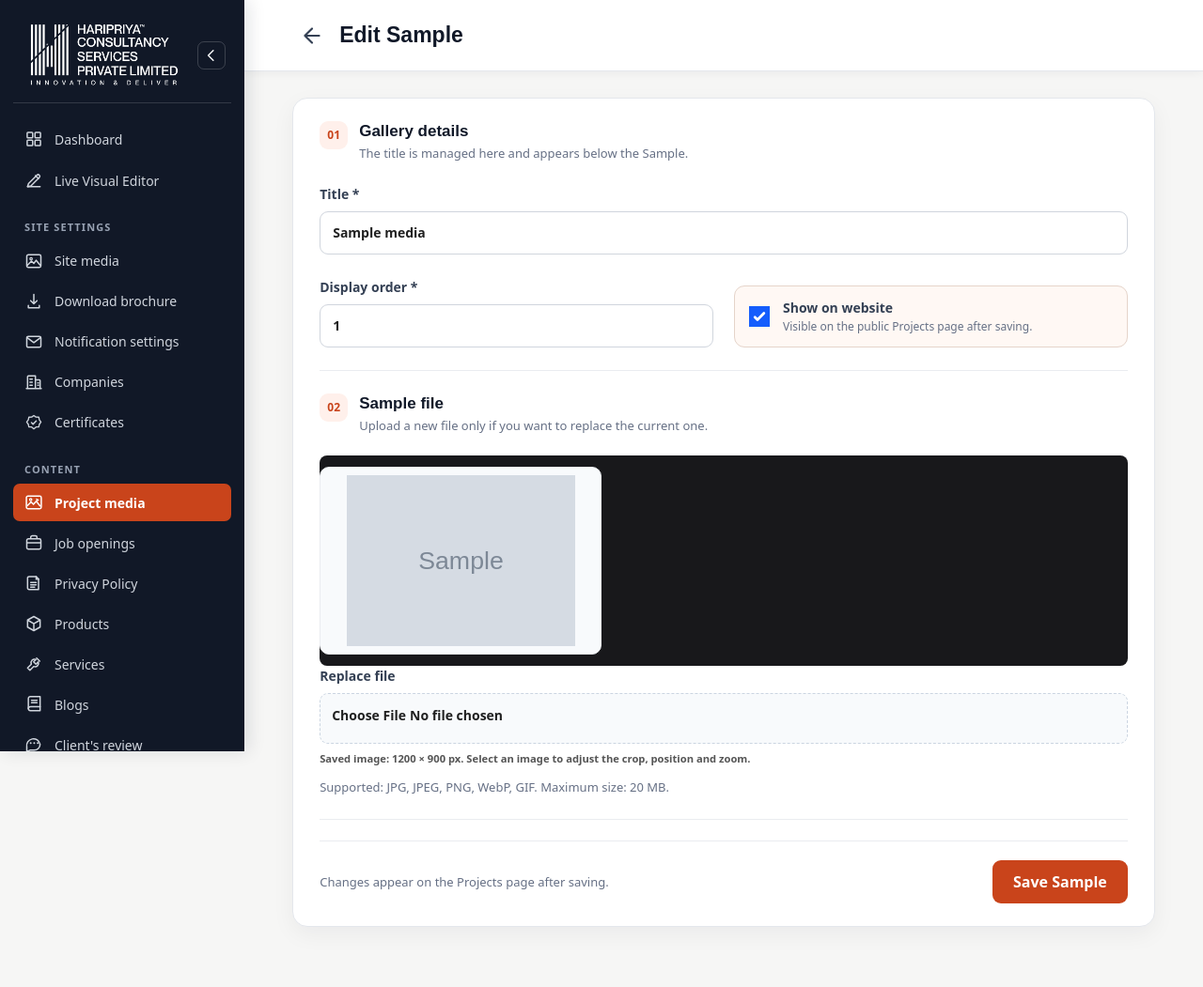
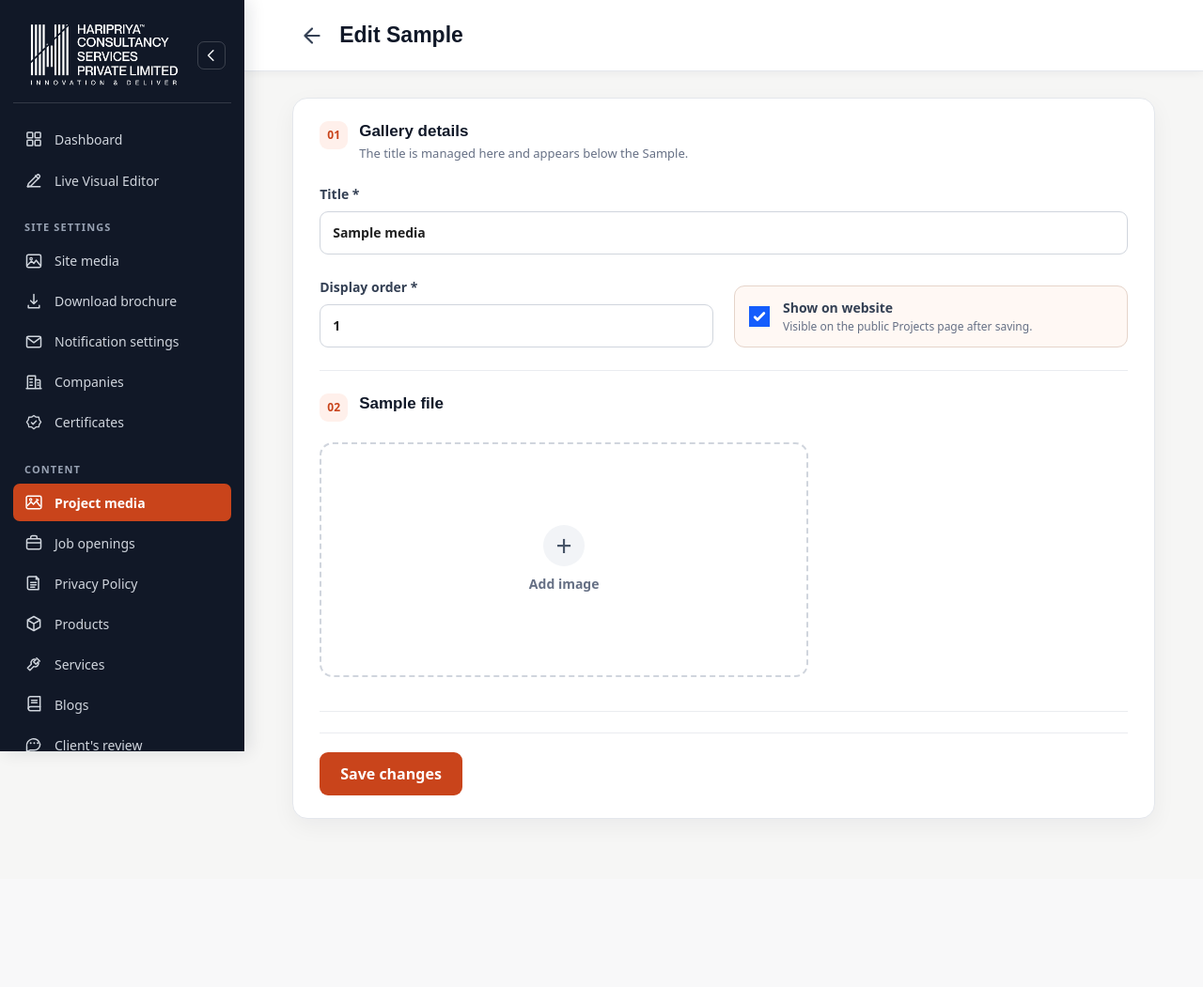
Before and after one commit to ThummarDarshika/HariPriya_Consultancy, a Laravel app: page /admin/project-media/1/edit in a window 1280 px wide. Shown: the whole page at 94% size. After the commit the page ends 872 px from the top, so only its background shows below. Run offline with Laravel 12, Linux system fonts and the light colour scheme; a user stored in the database is signed in; data comes from the database, SQL or seed files in the repository; tables that the repository leaves empty hold one stand-in row (values such as "Sample post"); grey boxes marked "Sample" are stand-in pictures; some libraries are stand-ins or nearby versions.

Commit message:
Refine crop editor and single image upload forms

```diff
--- a/public/css/image-crop-editor.css
+++ b/public/css/image-crop-editor.css
@@ -1,21 +1,44 @@
-.image-crop-editor { width: min(960px, 96vw); max-height: 94dvh; padding: 22px; border: 0; border-radius: 16px; overflow: auto; background: #fff; color: #191919; font: 15px/1.5 system-ui, sans-serif; }
+.image-crop-editor { position: fixed; inset: 0; margin: auto; box-sizing: border-box; width: min(960px, calc(100vw - 32px)); height: fit-content; max-height: calc(100dvh - 32px); padding: 22px; border: 0; border-radius: 16px; overflow: auto; background: #fff; color: #191919; font: 15px/1.5 system-ui, sans-serif; }
 .image-crop-editor::backdrop { background: #000b; }
-.image-crop-editor__heading, .image-crop-editor__tools, .image-crop-editor__actions, .image-crop-editor__preview { display: flex; align-items: center; gap: 12px; flex-wrap: wrap; }
+.image-crop-editor__heading, .image-crop-editor__actions { display: flex; align-items: center; gap: 12px; flex-wrap: wrap; }
 .image-crop-editor__heading { justify-content: space-between; }
+.image-crop-editor__heading { margin-bottom: 16px; }
+.image-crop-editor__heading [data-crop-cancel] { display: grid; place-items: center; width: 38px; height: 38px; padding: 0; border: 0; border-radius: 50%; background: #f2f4f7; color: #475467; }
+.image-crop-editor__heading [data-crop-cancel]:hover { background: #fff0e9; color: #c83b0a; }
 .image-crop-editor h2 { margin: 0; font-size: 24px; }
 .image-crop-editor p { margin: 8px 0 14px; }
 .image-crop-editor button { padding: 9px 15px; border: 1px solid #ccc; border-radius: 8px; background: #fff; color: #191919; cursor: pointer; }
 .image-crop-editor button:focus-visible { outline: 3px solid #f66234; }
 .image-crop-editor button:disabled { opacity: .5; cursor: wait; }
 .image-crop-editor [data-crop-apply] { background: #d63e08; color: #fff; border-color: #d63e08; }
-.image-crop-editor__workspace { height: clamp(220px, 43dvh, 440px); background: #fff; }
-.image-crop-editor__workspace > img { display: block; max-width: 100%; }
+.image-crop-editor__workspace { position: relative; overflow: hidden; border: 1px solid #e4e7ec; border-radius: 12px; height: clamp(220px, 43dvh, 440px); background: #fff; }
+.image-crop-editor__stage > img { display: block; max-width: 100%; }
 .image-crop-editor .cropper-container, .image-crop-editor .cropper-wrap-box, .image-crop-editor .cropper-face { background: #fff; }
 .image-crop-editor .cropper-face { opacity: 0; }
 .image-crop-editor .cropper-view-box { background: #fff; }
-.image-crop-editor__tools { margin: 16px 0; }
-.image-crop-editor__preview { padding: 12px; background: #f5f5f5; border-radius: 10px; justify-content: space-between; }
-.image-crop-editor__preview canvas { max-width: min(100%, 240px); max-height: 140px; object-fit: contain; border: 1px solid #ddd; background: white; }
 .image-crop-editor__actions { justify-content: flex-end; }
 .image-crop-editor [data-crop-error] { color: #b42318; }
-.image-crop-hint { display: block; margin-top: 8px; color: #555; }
+.image-upload-native { position: absolute !important; width: 1px !important; height: 1px !important; padding: 0 !important; margin: -1px !important; opacity: 0; overflow: hidden; clip-path: inset(50%); }
+.admin-panel .image-upload-tile { position: relative; box-sizing: border-box; display: flex; align-items: center; justify-content: center; width: 100%; max-width: 520px; height: 250px; margin: 12px 0; padding: 20px; overflow: hidden; border: 2px dashed #d0d5dd; border-radius: 14px; background: #fff; color: #667085; cursor: pointer; }
+.admin-panel .image-upload-tile img { display: none; box-sizing: border-box; width: auto; height: auto; min-width: 0; min-height: 0; max-width: 100%; max-height: 206px; padding: 0; margin: 0; border: 0; border-radius: 8px; background: transparent; object-fit: contain; }
+.admin-panel .image-upload-tile.has-image img { display: block; }
+.image-upload-tile__overlay { position: absolute; inset: 12px; display: flex; flex-direction: column; align-items: center; justify-content: center; gap: 8px; border: 2px dashed transparent; border-radius: 10px; background: transparent; color: #667085; transition: opacity .18s ease, background .18s ease; }
+.image-upload-tile__plus { display: grid; place-items: center; width: 44px; height: 44px; border-radius: 50%; background: #f2f4f7; color: #475467; font-size: 30px; font-weight: 400; line-height: 1; }
+.image-upload-tile.has-image .image-upload-tile__overlay { opacity: 0; }
+.image-upload-tile:hover .image-upload-tile__overlay, .image-upload-tile:focus-visible .image-upload-tile__overlay { opacity: 1; border-color: #e1643d; background: #ffffffc9; color: #b33b14; }
+.image-upload-tile:focus-visible { outline: 3px solid #f66234; outline-offset: 3px; }
+@media (hover: none) { .image-upload-tile.has-image .image-upload-tile__overlay { opacity: 1; inset: auto 10px 10px auto; padding: 8px; flex-direction: row; background: #ffffffe6; } .image-upload-tile.has-image .image-upload-tile__plus { width: 26px; height: 26px; font-size: 22px; } }
+.image-crop-editor__stage { height: 100%; }
+.image-crop-editor__resize-handles { position: absolute; inset: 0; z-index: 5; pointer-events: none; }
+.image-crop-editor .image-crop-editor__workspace [data-crop-resize] { position: absolute; width: 18px; height: 18px; padding: 0; border: 2px solid #d63e08; border-radius: 4px; background: #fff; box-shadow: 0 1px 5px #10182840; transform: translate(-50%, -50%); pointer-events: auto; touch-action: none; }
+.image-crop-editor [data-crop-resize="nw"], .image-crop-editor [data-crop-resize="se"] { cursor: nwse-resize; }
+.image-crop-editor [data-crop-resize="ne"], .image-crop-editor [data-crop-resize="sw"] { cursor: nesw-resize; }
+.image-crop-editor__utility-tools, .image-crop-editor__zoom-tools { position: absolute; bottom: 14px; z-index: 10; display: flex; padding: 5px; border: 1px solid #e4e7ec; border-radius: 14px; background: #ffffffed; box-shadow: 0 4px 18px #10182824; }
+.image-crop-editor__utility-tools { left: 14px; gap: 4px; }
+.image-crop-editor__zoom-tools { right: 14px; flex-direction: column; align-items: center; }
+.image-crop-editor .image-crop-editor__workspace button { display: grid; place-items: center; width: 40px; height: 40px; padding: 0; border: 0; border-radius: 9px; background: transparent; color: #344054; }
+.image-crop-editor .image-crop-editor__workspace button:hover { background: #fff0e9; color: #c83b0a; }
+.image-crop-editor [data-crop-percent] { min-width: 46px; padding: 6px 2px; border-block: 1px solid #eaecf0; color: #475467; font-size: 12px; font-weight: 650; font-variant-numeric: tabular-nums; text-align: center; }
+.image-crop-editor .image-crop-editor__size { color: #667085; font-size: 13px; }
+.image-crop-editor [data-crop-error]:empty { display: none; }
+@media (max-width: 600px) { .image-crop-editor { padding: 16px; } .image-crop-editor__workspace { height: clamp(220px, 43dvh, 380px); } }
--- a/public/js/image-crop-editor.js
+++ b/public/js/image-crop-editor.js
@@ -1,62 +1,92 @@
 (() => {
     'use strict';
     const approved = new WeakSet();
+    const widgets = new WeakMap();
+    const previousSelections = new WeakMap();
     let busy = false;
-    document.querySelectorAll('input[type="file"][data-crop-width]').forEach(input => {
-        if (input.dataset.mediaKind === 'video') return;
-        const hint = document.createElement('small');
-        hint.className = 'image-crop-hint';
-        hint.textContent = `Saved image: ${input.dataset.cropWidth} × ${input.dataset.cropHeight} px. Select an image to adjust the crop, position and zoom.`;
-        input.after(hint);
+    document.querySelectorAll('input[type="file"]').forEach(input => {
+        if (input.multiple || !/image\//.test(input.accept) || input.dataset.mediaKind === 'video') return;
+        const button = document.createElement('button');
+        button.type = 'button';
+        button.className = 'image-upload-tile';
+        button.setAttribute('aria-label', 'Add image');
+        button.innerHTML = '<img alt="Selected image"><span class="image-upload-tile__overlay"><span class="image-upload-tile__plus" aria-hidden="true">+</span><span>Add image</span></span>';
+        input.classList.add('image-upload-native');
+        input.after(button);
+        const widget = { button, image: button.querySelector('img'), url: null };
+        widgets.set(input, widget);
+        if (input.dataset.currentImage) {
+            widget.image.src = input.dataset.currentImage;
+            button.classList.add('has-image');
+        }
+        button.addEventListener('click', () => input.click());
     });
     const dialog = document.createElement('dialog');
     dialog.className = 'image-crop-editor';
     dialog.setAttribute('data-cms-ignore', '');
     dialog.setAttribute('aria-labelledby', 'crop-heading');
-    dialog.innerHTML = `<div class="image-crop-editor__heading"><h2 id="crop-heading">Adjust image</h2><button type="button" data-crop-cancel aria-label="Cancel image selection">×</button></div>
-        <p data-crop-info></p><p>Drag to position. Use the wheel, pinch, or zoom buttons to resize. Empty space is saved as white.</p>
-        <div class="image-crop-editor__workspace"><img alt="Image being adjusted" data-crop-image></div>
-        <div class="image-crop-editor__tools"><button type="button" data-crop-zoom="-0.15">− Zoom out</button><button type="button" data-crop-zoom="0.15">+ Zoom in</button><button type="button" data-crop-fit>Fit whole image</button><button type="button" data-crop-reset>Reset</button></div>
-        <div class="image-crop-editor__preview"><div><strong>Saved image preview</strong><p data-crop-size></p></div><canvas data-crop-preview></canvas></div>
+    const icon = paths => `<svg viewBox="0 0 24 24" width="20" height="20" fill="none" stroke="currentColor" stroke-width="1.8" stroke-linecap="round" stroke-linejoin="round" aria-hidden="true">${paths}</svg>`;
+    dialog.innerHTML = `<div class="image-crop-editor__heading"><h2 id="crop-heading">Adjust image</h2><button type="button" data-crop-cancel aria-label="Cancel image selection" title="Close editor">${icon('<path d="m6 6 12 12M18 6 6 18"/>')}</button></div>
+        <div class="image-crop-editor__workspace">
+            <div class="image-crop-editor__stage"><img alt="Image being adjusted" data-crop-image></div>
+            <div class="image-crop-editor__resize-handles">${['nw', 'ne', 'sw', 'se'].map(corner => `<button type="button" data-crop-resize="${corner}" aria-label="Resize image from ${corner}. Use arrow keys to adjust." title="Drag to resize image"></button>`).join('')}</div>
+            <div class="image-crop-editor__utility-tools" role="group" aria-label="Image tools">
+                <button type="button" data-crop-fit aria-label="Fit whole image" title="Fit whole image">${icon('<path d="M8 3H3v5m13-5h5v5M3 16v5h5m13-5v5h-5"/><rect x="7" y="7" width="10" height="10" rx="1"/>')}</button>
+                <button type="button" data-crop-reset aria-label="Reset image" title="Reset image">${icon('<path d="M3 11a9 9 0 1 1 2.7 7M3 4v7h7"/>')}</button>
+            </div>
+            <div class="image-crop-editor__zoom-tools" role="group" aria-label="Zoom controls">
+                <button type="button" data-crop-zoom="0.15" aria-label="Zoom in" title="Zoom in">${icon('<circle cx="10.5" cy="10.5" r="6.5"/><path d="m16 16 5 5M7.5 10.5h6m-3-3v6"/>')}</button>
+                <output data-crop-percent aria-live="polite" aria-label="Image zoom" title="Zoom relative to original image size">100%</output>
+                <button type="button" data-crop-zoom="-0.15" aria-label="Zoom out" title="Zoom out">${icon('<circle cx="10.5" cy="10.5" r="6.5"/><path d="m16 16 5 5M7.5 10.5h6"/>')}</button>
+            </div>
+        </div>
+        <p class="image-crop-editor__size" data-crop-size></p>
         <p role="alert" data-crop-error></p><div class="image-crop-editor__actions"><button type="button" data-crop-cancel>Cancel selection</button><button type="button" data-crop-apply>Use this image</button></div>`;
     document.body.append(dialog);
     const image = dialog.querySelector('[data-crop-image]');
-    const preview = dialog.querySelector('[data-crop-preview]');
+    const zoomPercent = dialog.querySelector('[data-crop-percent]');
     const applyButton = dialog.querySelector('[data-crop-apply]');
 
-    function edit(file, options, index, total) {
+    function edit(file, options) {
         return new Promise(resolve => {
             let cropper;
             let width;
             let height;
-            let frame;
             let ready = false;
             let finished = false;
+            let resizing = null;
             const source = URL.createObjectURL(file);
             const error = dialog.querySelector('[data-crop-error]');
             error.textContent = '';
             applyButton.disabled = true;
             function render() {
-                cancelAnimationFrame(frame);
-                frame = requestAnimationFrame(() => {
-                    if (!ready) return;
-                    const canvas = cropper.getCroppedCanvas({ width: Math.min(width, 420), height: Math.min(width, 420) * height / width, fillColor: '#fff' });
-                    if (!canvas) return;
-                    preview.width = canvas.width;
-                    preview.height = canvas.height;
-                    preview.getContext('2d').drawImage(canvas, 0, 0);
+                if (!ready) return;
+                const data = cropper.getImageData();
+                zoomPercent.textContent = `${Math.round(data.width / data.naturalWidth * 100)}%`;
+                const canvas = cropper.getCanvasData();
+                const container = cropper.getContainerData();
+                dialog.querySelectorAll('[data-crop-resize]').forEach(handle => {
+                    const corner = handle.dataset.cropResize;
+                    const x = canvas.left + (corner.includes('e') ? canvas.width : 0);
+                    const y = canvas.top + (corner.includes('s') ? canvas.height : 0);
+                    handle.style.left = `${Math.max(12, Math.min(container.width - 12, x))}px`;
+                    handle.style.top = `${Math.max(12, Math.min(container.height - 12, y))}px`;
                 });
             }
             function finish(result) {
                 if (finished) return;
                 finished = true;
                 ready = false;
-                cancelAnimationFrame(frame);
                 cropper?.destroy();
                 URL.revokeObjectURL(source);
                 dialog.close();
                 dialog.oncancel = null;
                 dialog.onclick = null;
+                dialog.onpointerdown = null;
+                dialog.onpointermove = null;
+                dialog.onpointerup = null;
+                dialog.onpointercancel = null;
+                dialog.onkeydown = null;
                 image.onerror = null;
                 resolve(result);
             }
@@ -84,7 +114,6 @@
                     const w = Math.min(container.width * .88, container.height * .88 * width / height);
                     const h = w * height / width;
                     this.cropper.setCropBoxData({ left: (container.width - w) / 2, top: (container.height - h) / 2, width: w, height: h });
-                    dialog.querySelector('[data-crop-info]').textContent = `${file.name} · Image ${index + 1} of ${total} · Original: ${original.naturalWidth} × ${original.naturalHeight} px`;
                     dialog.querySelector('[data-crop-size]').textContent = `Output: ${width} × ${height} px`;
                     setTimeout(() => {
                         if (finished) return;
@@ -97,6 +126,38 @@
                 crop: render,
             });
             dialog.oncancel = event => { event.preventDefault(); finish(null); };
+            dialog.onpointerdown = event => {
+                const handle = event.target.closest('[data-crop-resize]');
+                if (!ready || !handle || event.button !== 0) return;
+                event.preventDefault();
+                event.stopPropagation();
+                const canvas = cropper.getCanvasData();
+                const east = handle.dataset.cropResize.includes('e');
+                const south = handle.dataset.cropResize.includes('s');
+                resizing = {
+                    pointerId: event.pointerId, x: event.clientX, y: event.clientY, canvas, east, south,
+                    anchorX: canvas.left + (east ? 0 : canvas.width),
+                    anchorY: canvas.top + (south ? 0 : canvas.height),
+                };
+                handle.setPointerCapture(event.pointerId);
+            };
+            dialog.onpointermove = event => {
+                if (!resizing || event.pointerId !== resizing.pointerId) return;
+                event.preventDefault();
+                const { x, y, canvas, east, south, anchorX, anchorY } = resizing;
+                const vx = (east ? 1 : -1) * canvas.width;
+                const vy = (south ? 1 : -1) * canvas.height;
+                const scale = Math.max(.02, Math.min(20, 1 + ((event.clientX - x) * vx + (event.clientY - y) * vy) / (vx * vx + vy * vy)));
+                cropper.setCanvasData({ width: canvas.width * scale });
+                cropper.moveTo(east ? anchorX : anchorX - canvas.width * scale, south ? anchorY : anchorY - canvas.height * scale);
+                render();
+            };
+            dialog.onpointerup = dialog.onpointercancel = () => { resizing = null; };
+            dialog.onkeydown = event => {
+                if (!ready || !event.target.closest('[data-crop-resize]') || !['ArrowUp', 'ArrowRight', 'ArrowDown', 'ArrowLeft'].includes(event.key)) return;
+                event.preventDefault();
+                cropper.zoom(['ArrowUp', 'ArrowRight'].includes(event.key) ? .05 : -.05);
+            };
             dialog.onclick = async event => {
                 if (event.target.closest('[data-crop-cancel]')) return finish(null);
                 if (!ready) return;
@@ -141,20 +202,34 @@
                     width: input.dataset.cropWidth,
                     height: input.dataset.cropHeight,
                     maximumBytes: Number(input.dataset.maxBytes) || 5 * 1024 * 1024,
-                }, index, files.length);
-                if (!result) { input.value = ''; return; }
+                });
+                if (!result) {
+                    const restored = new DataTransfer();
+                    (previousSelections.get(input) || []).forEach(file => restored.items.add(file));
+                    input.files = restored.files;
+                    return;
+                }
                 output.push(result);
             }
             const transfer = new DataTransfer();
             output.forEach(file => transfer.items.add(file));
             input.files = transfer.files;
+            previousSelections.set(input, output);
+            const widget = widgets.get(input);
+            if (widget && output[0]) {
+                if (widget.url) URL.revokeObjectURL(widget.url);
+                widget.url = URL.createObjectURL(output[0]);
+                widget.image.src = widget.url;
+                widget.button.classList.add('has-image');
+                if (input.name === 'image_upload') {
+                    const remove = form?.querySelector('[name="remove_image"]');
+                    if (remove) remove.checked = false;
+                }
+                const removeAsset = input.name === 'upload' && form?.querySelector('[name="remove"]');
+                if (removeAsset) removeAsset.checked = false;
+            }
             approved.add(input);
             input.dispatchEvent(new Event('change', { bubbles: true }));
-            if (form) {
-                let summary = input.parentElement.querySelector('[data-crop-summary]');
-                if (!summary) { summary = document.createElement('p'); summary.dataset.cropSummary = ''; input.after(summary); }
-                summary.textContent = `${output.length} image(s) ready. Save the form to upload.`;
-            }
         } catch (exception) {
             input.value = '';
             if (dialog.open) dialog.close();
--- a/resources/views/admin/project-media/form.blade.php
+++ b/resources/views/admin/project-media/form.blade.php
@@ -40,23 +40,19 @@
                 </div>
             </section>
             <section class="admin-form-section">
-                <div class="admin-form-section__heading"><span>02</span><div><h2>{{ ucfirst($item->media_type) }} file</h2><p>{{ $item->exists ? 'Upload a new file only if you want to replace the current one.' : ($item->media_type === 'image' ? 'Select up to 20 images. Each creates a separate gallery card with this title.' : 'Choose the video to show on the Projects page.') }}</p></div></div>
-                @if ($item->file_path)
+                <div class="admin-form-section__heading"><span>02</span><div><h2>{{ ucfirst($item->media_type) }} file</h2>@if ($item->media_type === 'video' || ! $item->exists)<p>{{ $item->exists ? 'Upload a new file only if you want to replace the current one.' : ($item->media_type === 'image' ? 'Select up to 20 images. Each creates a separate gallery card with this title.' : 'Choose the video to show on the Projects page.') }}</p>@endif</div></div>
+                @if ($item->file_path && $item->media_type === 'video')
                     <div class="overflow-hidden rounded-lg bg-default-900">
-                        @if ($item->media_type === 'video')
                             <video src="{{ $item->file_path }}" controls preload="metadata" class="max-h-72 w-full object-contain"></video>
-                        @else
-                            <img src="{{ $item->file_path }}" alt="Current project image" class="max-h-72 w-full object-contain">
-                        @endif
                     </div>
                 @endif
-                <label class="block">{{ $item->exists ? 'Replace file' : 'Upload file *' }}
-                    <input name="{{ ! $item->exists && $item->media_type === 'image' ? 'media_upload[]' : 'media_upload' }}" @if (! $item->exists && $item->media_type === 'image') multiple @endif type="file" accept="{{ $item->media_type === 'video' ? '.mp4,.webm,.ogg,.ogv,video/mp4,video/webm,video/ogg' : '.jpg,.jpeg,.png,.webp,.gif,image/jpeg,image/png,image/webp,image/gif' }}" data-crop-width="1200" data-crop-height="900" data-project-media-file data-media-kind="{{ $item->media_type }}" data-max-bytes="{{ $maximumMegabytes * 1048576 }}" @unless ($item->exists)data-requires-file="true"@endunless aria-describedby="project-media-upload-help project-media-upload-error" class="mt-2 block w-full">
+                <label class="block">{{ $item->media_type === 'video' ? ($item->exists ? 'Replace file' : 'Upload file *') : '' }}
+                    <input name="{{ ! $item->exists && $item->media_type === 'image' ? 'media_upload[]' : 'media_upload' }}" @if (! $item->exists && $item->media_type === 'image') multiple @endif type="file" accept="{{ $item->media_type === 'video' ? '.mp4,.webm,.ogg,.ogv,video/mp4,video/webm,video/ogg' : '.jpg,.jpeg,.png,.webp,.gif,image/jpeg,image/png,image/webp,image/gif' }}" data-current-image="{{ $item->media_type === 'image' ? $item->file_path : '' }}" data-crop-width="1200" data-crop-height="900" data-project-media-file data-media-kind="{{ $item->media_type }}" data-max-bytes="{{ $maximumMegabytes * 1048576 }}" @unless ($item->exists)data-requires-file="true"@endunless aria-describedby="project-media-upload-help project-media-upload-error" class="mt-2 block w-full">
                 </label>
                 <p id="project-media-upload-error" class="project-media-upload-error" data-project-media-error role="alert" @unless ($errors->has('media_upload') || $errors->has('media_upload.*')) hidden @endunless>{{ $errors->first('media_upload') ?: $errors->first('media_upload.*') }}</p>
-                <p id="project-media-upload-help" class="project-media-upload-help">Supported: {{ $item->media_type === 'video' ? 'MP4, WebM, OGG/OGV' : 'JPG, JPEG, PNG, WebP, GIF' }}. Maximum size: {{ $maximumMegabytes }} MB.</p>
+                @if ($item->media_type === 'video') <p id="project-media-upload-help" class="project-media-upload-help">Supported: {{ $item->media_type === 'video' ? 'MP4, WebM, OGG/OGV' : 'JPG, JPEG, PNG, WebP, GIF' }}. Maximum size: {{ $maximumMegabytes }} MB.</p> @endif
             </section>
-            <div class="admin-form-actions"><p>Changes appear on the Projects page after saving.</p><button class="rounded bg-primary px-6 py-3 text-white">Save {{ $item->media_type }}</button></div>
+            <div class="admin-form-actions"><button class="rounded bg-primary px-6 py-3 text-white">{{ $item->exists ? 'Save changes' : 'Add '. $item->media_type }}</button></div>
         </form>
     </main>
     <script src="https://code.jquery.com/jquery-3.7.1.min.js"></script>
```
Also changed, not shown: resources/views/admin/collections/form.blade.php (+3 -5 lines), resources/views/admin/managed-images/form.blade.php (+2 -6 lines), resources/views/admin/site-assets/index.blade.php (+2 -5 lines).
